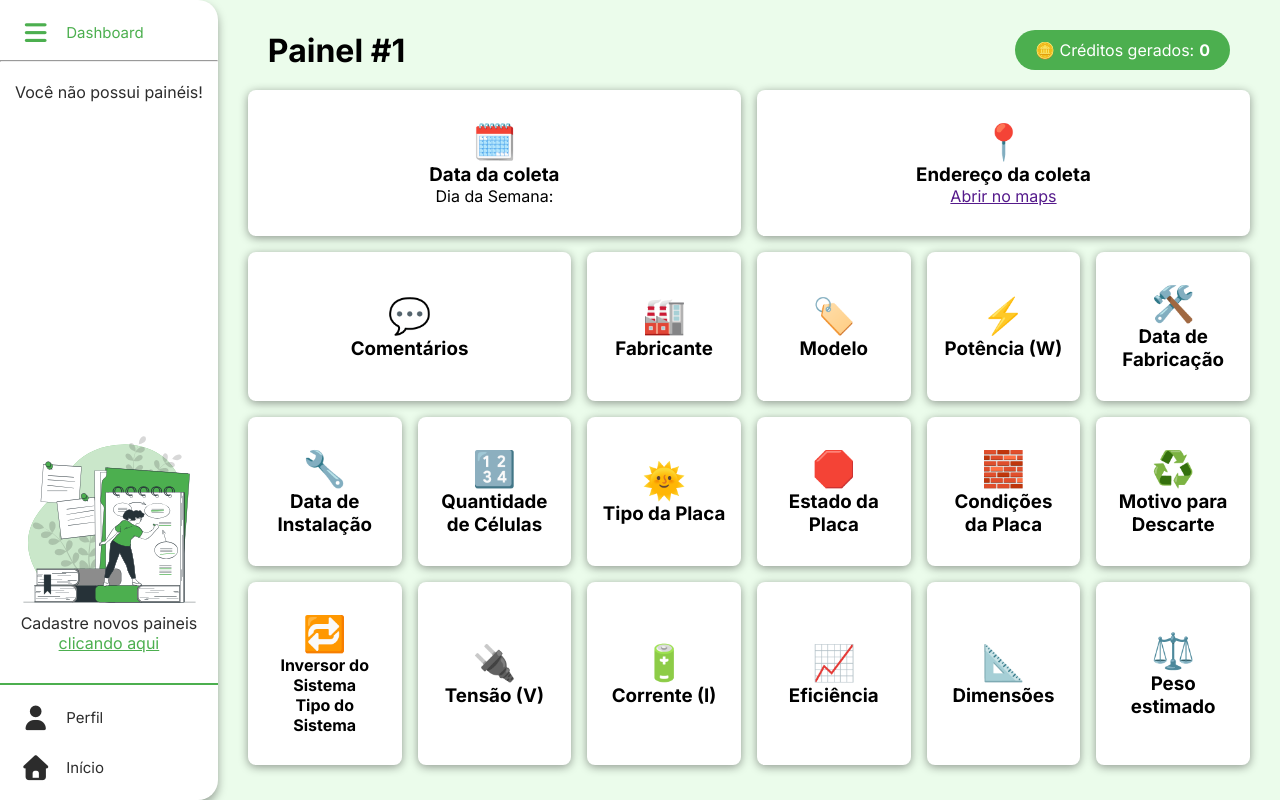
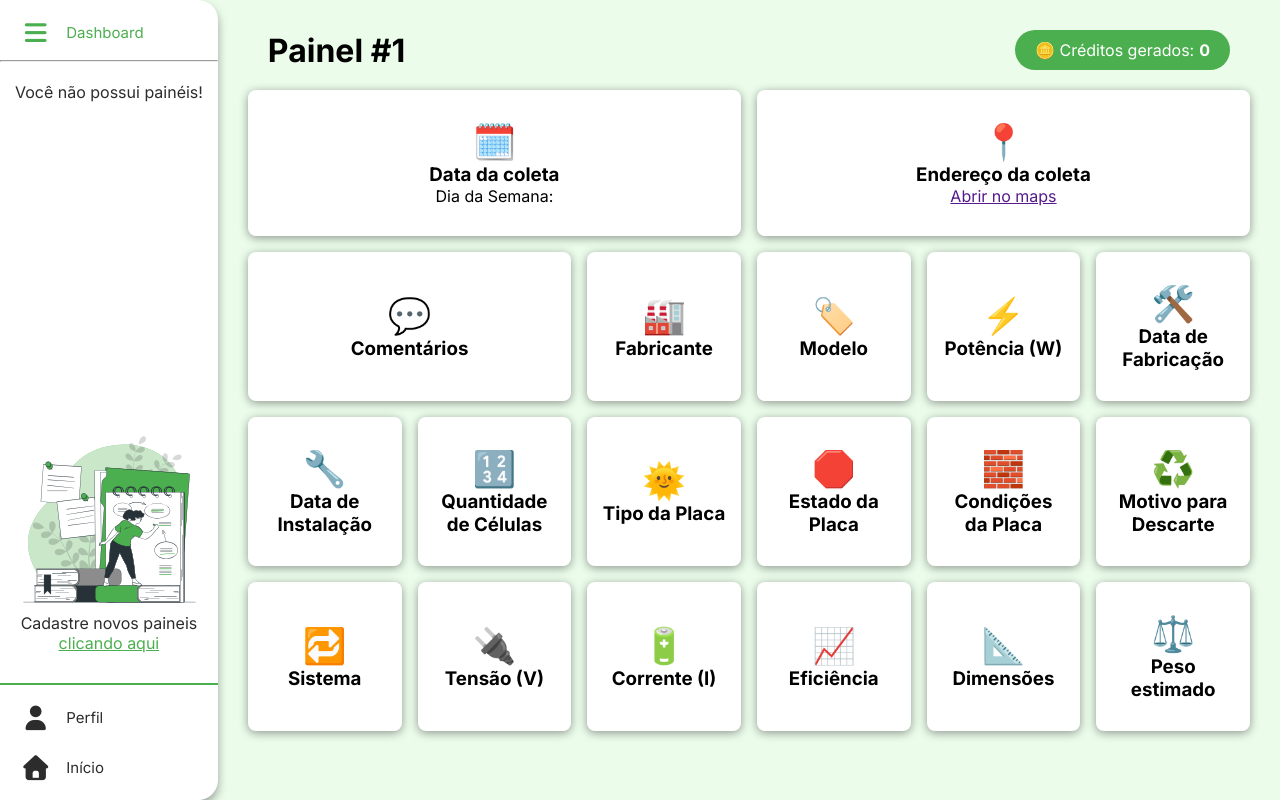
Before and after one commit to Gabriel-Darbello/resolar, a Django app: page /resolar/dashboard/ in a window 1280 px wide. Run offline with Django 5.2, Linux system fonts and the light colour scheme; the visitor is signed in with stand-in values (Sample User, id 1); data that the repository does not hold is empty; some libraries are stand-ins or nearby versions.

Commit message:
Update dashboard.html

```diff
--- a/resolar/templates/resolar/html/painel/dashboard.html
+++ b/resolar/templates/resolar/html/painel/dashboard.html
@@ -175,10 +175,9 @@
 
                 <div class="card card-small">
                     <div class="card-icon">🔁</div>
-                    <h4 class="card-title">Inversor do Sistema</h4>
-                    <p id="inversor" class="card-desc"></p>
-                    <h4 class="card-title">Tipo do Sistema</h4>
-                    <p id="sistema" class="card-desc"></p>
+                    <h3 class="card-title">Sistema</h3>
+                    <p id="inversor" class="card-desc card-sistema"></p>
+                    <p id="sistema" class="card-desc card-sistema"></p>
                 </div>
 
                 <div class="card card-small">
```
